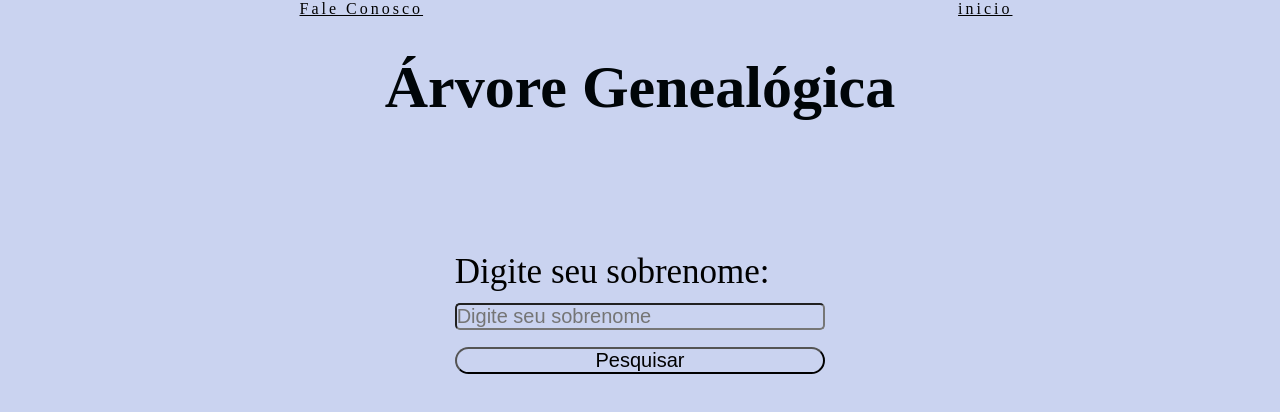
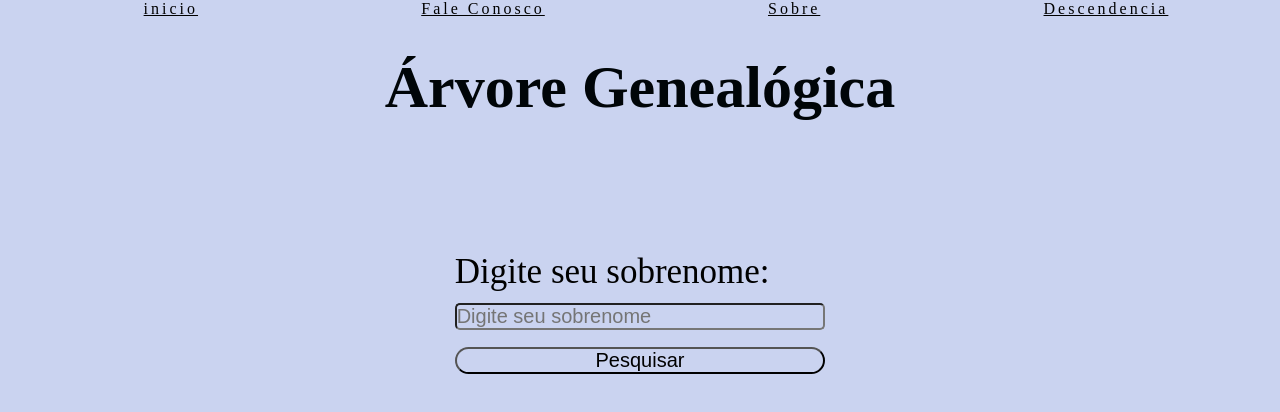
Before and after one commit to Bevilhonda/Arvore-Genealogica-2022, a plain HTML site: page index.html in a window 1280 px wide. Drawn offline with Linux system fonts and the light colour scheme.

Commit message:
Adiciona mais itens na nav bar

```diff
--- a/index.html
+++ b/index.html
@@ -8,8 +8,10 @@
 <body>
 
     <ul class="nav-list">
-      <li><a href="/">Fale Conosco</a> </li>
-      <li><a href="/">inicio</a></li>
+      <li><a href="/index.html">inicio</a></li>
+      <li><a href="/fale.html">Fale Conosco</a> </li>
+      <li><a href="/sobre.html">Sobre</a> </li>
+      <li><a href="/decendencia.html">Descendencia</a> </li>
     </ul>
   </div>
 
```
